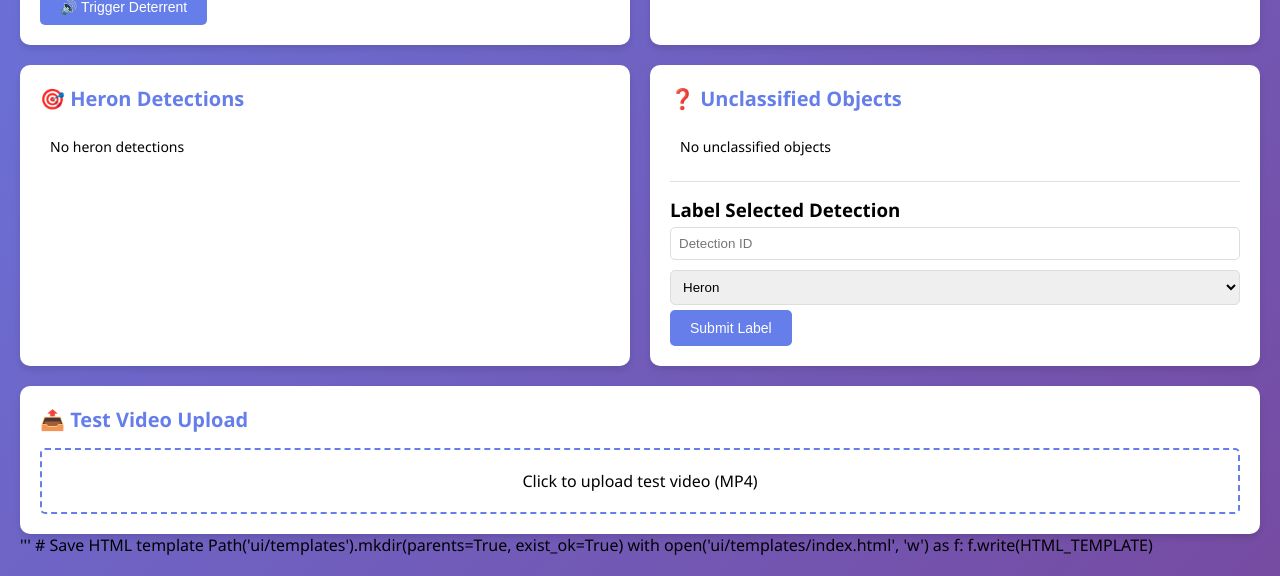
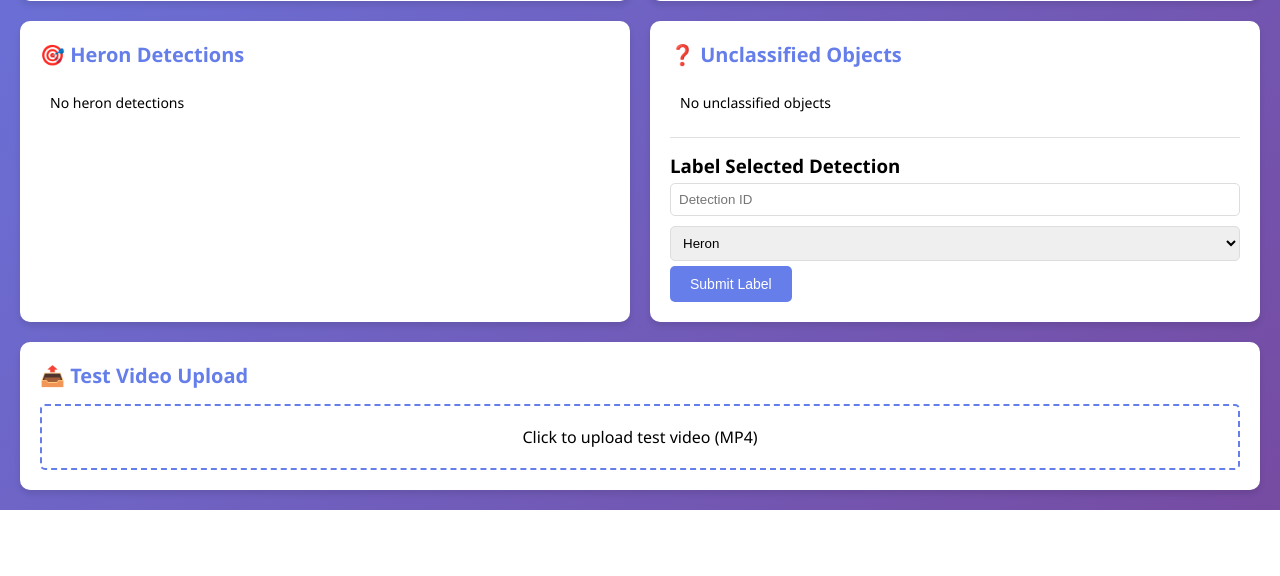
Before and after one commit to mbookham7/heron_deterrent, a Flask app: page / in a window 1280 px wide. Shown: the part 723-1299 px from the top of the page. After the commit the page ends 1233 px from the top, so only its background shows below. Run offline with Flask 2, Linux system fonts and the light colour scheme; data that the repository does not hold is empty.

Commit message:
updated html template

```diff
--- a/ui/templates/index.html
+++ b/ui/templates/index.html
@@ -1,9 +1,3 @@
-# ============================================================
-# FILE: ui/templates/index.html
-# ============================================================
-
-
-HTML_TEMPLATE = '''
 <!DOCTYPE html>
 <html lang="en">
 <head>
@@ -409,9 +403,3 @@ HTML_TEMPLATE = '''
     </script>
 </body>
 </html>
-'''
-
-# Save HTML template
-Path('ui/templates').mkdir(parents=True, exist_ok=True)
-with open('ui/templates/index.html', 'w') as f:
-    f.write(HTML_TEMPLATE)
```
